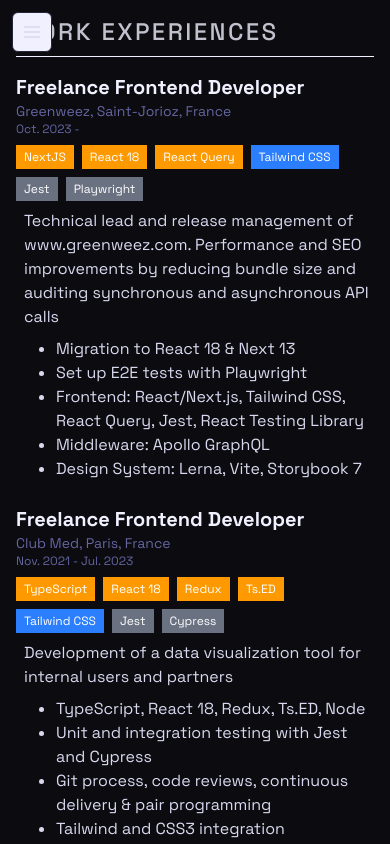
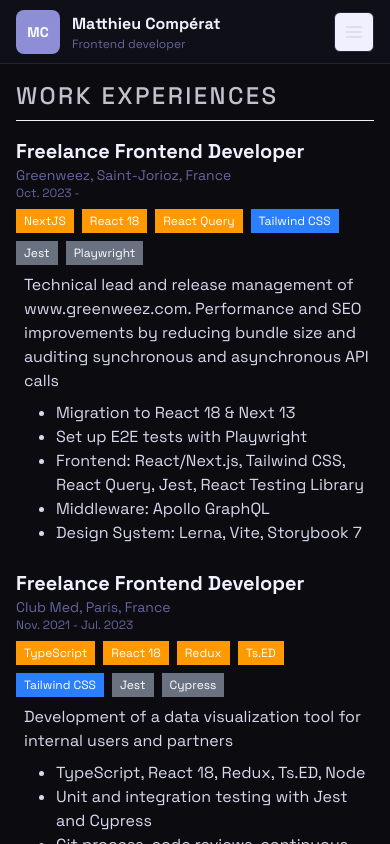
Before and after one commit to Mitchnsun/mcomperat, a Next.js app: page /en in a window 390 px wide. Built offline with nearby package versions, Linux system fonts and the light colour scheme.

Commit message:
Keep identity visible on mobile; open rest of sidebar as drawer

```diff
--- a/components/layout.tsx
+++ b/components/layout.tsx
@@ -4,6 +4,7 @@ import React, { useCallback, useMemo, useRef, useState } from 'react';
 
 import MainContent from '@/components/layout/MainContent';
 import Sidebar from '@/components/layout/Sidebar';
+import SidebarIdentity from '@/components/layout/SidebarIdentity';
 import { useScrollTracking } from '@/hooks/useScrollTracking';
 import { LayoutProps } from '@/types';
 
@@ -44,13 +45,15 @@ const Layout: React.FC<LayoutProps> = ({ person, experiences = [], sections = []
 
   return (
     <div className="cv-layout bg-bg text-body flex h-screen overflow-hidden print:block print:h-auto print:overflow-visible">
-      {/* Mobile hamburger */}
+      {/* Mobile top bar: keeps the identity visible and toggles the drawer */}
+      <div className="bg-sidebar border-border fixed inset-x-0 top-0 z-40 flex h-16 items-center justify-between border-b px-4 md:hidden print:hidden">
+        <SidebarIdentity person={person} />
         <button
           type="button"
           aria-label="Toggle navigation"
           aria-expanded={isDrawerOpen}
           onClick={() => setIsDrawerOpen((open) => !open)}
-        className="bg-card border-border focus-visible:ring-accent fixed top-3 left-3 z-50 inline-flex h-10 w-10 items-center justify-center rounded-md border md:hidden print:hidden"
+          className="bg-card border-border focus-visible:ring-accent inline-flex h-10 w-10 shrink-0 items-center justify-center rounded-md border"
         >
           <svg
             aria-hidden="true"
@@ -66,6 +69,7 @@ const Layout: React.FC<LayoutProps> = ({ person, experiences = [], sections = []
             {isDrawerOpen ? <path d="M18 6 6 18M6 6l12 12" /> : <path d="M3 12h18M3 6h18M3 18h18" />}
           </svg>
         </button>
+      </div>
 
       {/* Backdrop for the mobile drawer */}
       {isDrawerOpen ? (
@@ -82,7 +86,7 @@ const Layout: React.FC<LayoutProps> = ({ person, experiences = [], sections = []
         aria-label="Primary"
         className={[
           'cv-sidebar bg-sidebar border-border z-40 w-[244px] shrink-0 overflow-y-auto border-r',
-          'fixed inset-y-0 left-0 h-screen transition-transform duration-300 ease-in-out md:static md:translate-x-0',
+          'fixed top-16 bottom-0 left-0 transition-transform duration-300 ease-in-out md:static md:inset-y-0 md:h-screen md:translate-x-0',
           isDrawerOpen ? 'translate-x-0' : '-translate-x-full md:translate-x-0',
           'print:hidden',
         ].join(' ')}
@@ -97,7 +101,7 @@ const Layout: React.FC<LayoutProps> = ({ person, experiences = [], sections = []
         />
       </nav>
 
-      <MainContent ref={mainRef}>
+      <MainContent ref={mainRef} className="pt-16 md:pt-0">
         <div className="p-4 lg:px-12 lg:py-8">{children}</div>
         <footer className="border-border text-body-muted border-t px-12 py-6 font-serif print:hidden">
           © {new Date().getFullYear()}, Built with&nbsp;
--- a/components/layout/Sidebar.tsx
+++ b/components/layout/Sidebar.tsx
@@ -5,6 +5,7 @@ import { useTranslations } from 'next-intl';
 import React from 'react';
 
 import GithubLogo from '@/components/assets/icons/github-logo';
+import SidebarIdentity from '@/components/layout/SidebarIdentity';
 import LangToggle from '@/components/ui/LangToggle';
 import ThemeToggle from '@/components/ui/ThemeToggle';
 import { getCompanyAccent } from '@/lib/companyColors';
@@ -28,25 +29,11 @@ const Sidebar: React.FC<SidebarProps> = ({
   onSectionClick,
 }) => {
   const t = useTranslations('sidebar');
-  const monogram = `${person.firstname?.[0] ?? ''}${person.lastname?.[0] ?? ''}`.toUpperCase();
 
   return (
     <div className="flex h-full flex-col gap-6 px-5 py-6">
-      {/* Identity */}
-      <header className="flex items-center gap-3">
-        <span
-          aria-hidden="true"
-          className="bg-accent flex h-11 w-11 shrink-0 items-center justify-center rounded-lg text-sm font-bold text-white"
-        >
-          {monogram}
-        </span>
-        <span className="leading-tight">
-          <span className="text-heading block text-base font-bold">
-            {person.firstname} {person.lastname}
-          </span>
-          <span className="text-body-muted block text-xs">{person.title}</span>
-        </span>
-      </header>
+      {/* Identity (hidden on mobile where it lives in the top bar) */}
+      <SidebarIdentity person={person} className="hidden md:flex" />
 
       {/* Experiences navigation */}
       {experiences.length > 0 ? (
--- /dev/null
+++ b/components/layout/SidebarIdentity.tsx
@@ -0,0 +1,35 @@
+'use client';
+
+import React from 'react';
+
+import { type Person } from '@/types';
+
+interface SidebarIdentityProps {
+  person: Person;
+  className?: string;
+}
+
+// Identity block (monogram + name + title) shared between the sidebar and the
+// mobile top bar so it stays visible even when the drawer is closed.
+const SidebarIdentity: React.FC<SidebarIdentityProps> = ({ person, className }) => {
+  const monogram = `${person.firstname?.[0] ?? ''}${person.lastname?.[0] ?? ''}`.toUpperCase();
+
+  return (
+    <header className={['flex items-center gap-3', className ?? ''].filter(Boolean).join(' ')}>
+      <span
+        aria-hidden="true"
+        className="bg-accent flex h-11 w-11 shrink-0 items-center justify-center rounded-lg text-sm font-bold text-white"
+      >
+        {monogram}
+      </span>
+      <span className="leading-tight">
+        <span className="text-heading block text-base font-bold">
+          {person.firstname} {person.lastname}
+        </span>
+        <span className="text-body-muted block text-xs">{person.title}</span>
+      </span>
+    </header>
+  );
+};
+
+export default SidebarIdentity;
```
Lines whose indentation alone changed are shown as unchanged.
